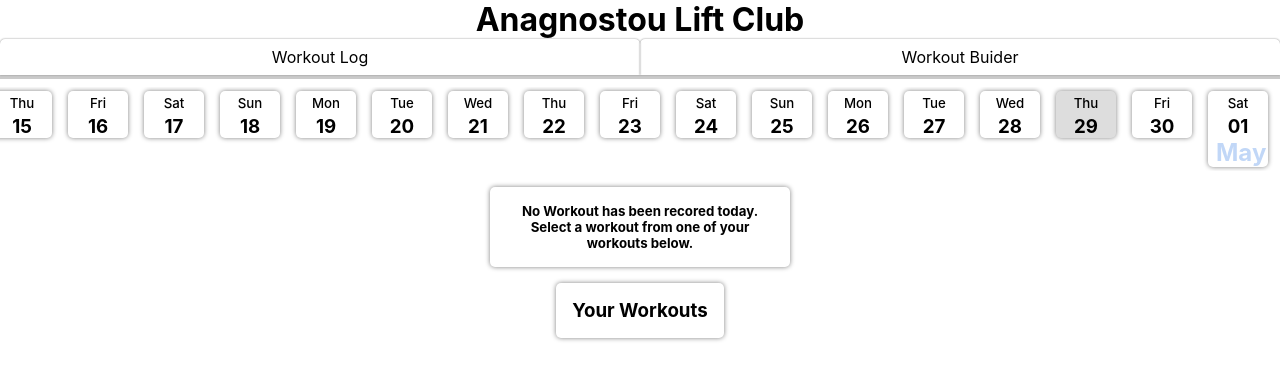
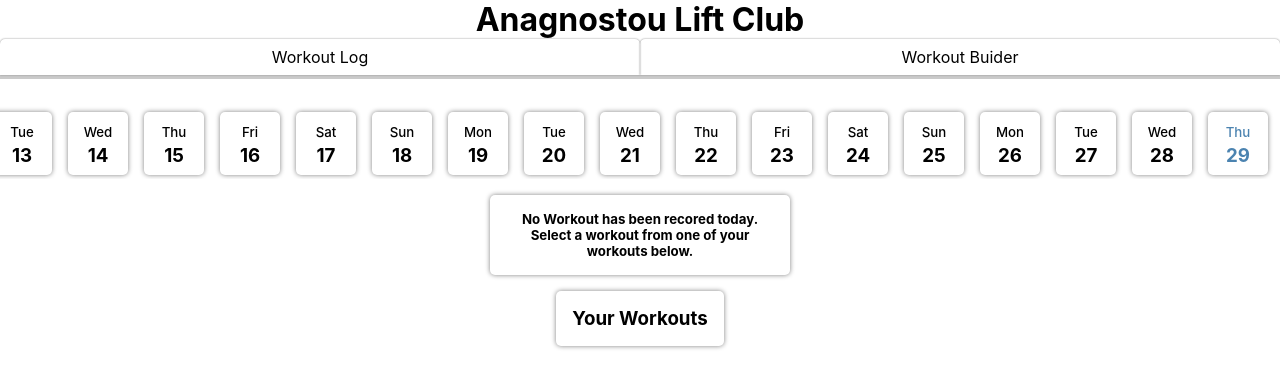
Before and after one commit to George-Anagnostou/liftclub, a Next.js app: page /workoutLog in a window 1280 px wide. Shown: the top 388 px of the page. Built offline with nearby package versions, Linux system fonts and the light colour scheme.

Commit message:
UI enhancements

```diff
--- a/components/workoutLog/UserWorkouts.js
+++ b/components/workoutLog/UserWorkouts.js
@@ -52,6 +52,6 @@ const UserWorkoutsContainer = styled.div`
   }
 
   @media (max-width: 500px) {
-    width: 100%;
+    width: 98%;
   }
 `;
--- a/components/workoutLog/Workout.js
+++ b/components/workoutLog/Workout.js
@@ -75,7 +75,7 @@ const SaveWorkoutButton = styled.button`
   box-shadow: 0 0 5px grey;
 
   @media (max-width: 500px) {
-    width: 100%;
+    width: 98%;
   }
 `;
 
@@ -149,7 +149,7 @@ const WorkoutList = styled.ul`
 
   @media (max-width: 500px) {
     .exercise {
-      width: 100%;
+      width: 98%;
 
       ul {
         width: 100%;
@@ -181,7 +181,7 @@ const WorkoutNote = styled.div`
   }
 
   @media (max-width: 500px) {
-    width: 100%;
+    width: 98%;
     textarea {
       width: 100%;
       max-width: unset;
--- a/pages/workoutLog.js
+++ b/pages/workoutLog.js
@@ -88,16 +88,21 @@ export default function workoutLog() {
   };
 
   const formatDate = (numOfDaysToShift) => {
+    // Shift todays date by a specified number of days
     const date = new Date();
-
     date.setDate(date.getDate() + numOfDaysToShift);
 
+    const { year, month, day } = yearMonthDay;
+
+    const dateCurrentlyDisplayed =
+      date.getFullYear() === year && date.getMonth() === month && date.getDate() === day;
+
     return (
-      <>
+      <div style={dateCurrentlyDisplayed ? { color: "#4B83B0" } : null}>
+        {date.getDate() === 1 && <h2>{String(date).substring(3, 7)}</h2>}
         <h5>{String(date).substring(0, 3)}</h5>
         <h3>{String(date).substring(8, 11)}</h3>
-        {date.getDate() === 1 && <h2>{String(date).substring(3, 7)}</h2>}
-      </>
+      </div>
     );
   };
 
@@ -192,8 +197,8 @@ export default function workoutLog() {
     setWorkoutNote("");
   };
 
-  // Set page state if user is logged in
   useEffect(() => {
+    // Set yearMonthDay to today
     const date = new Date();
     const currYear = date.getFullYear();
     const currMonth = date.getMonth();
@@ -201,6 +206,7 @@ export default function workoutLog() {
 
     setYearMonthDay({ year: currYear, month: currMonth, day: currDay });
 
+    // Set page state if user is logged in
     if (user) {
       setDataToToday();
 
@@ -217,7 +223,7 @@ export default function workoutLog() {
     <Layout>
       <MainContainer>
         <DateBar>
-          {[-2, -1, ...Array(90).keys()].map((x) => (
+          {[...Array(90).keys()].map((x) => (
             <li
               className={x ? "date" : "date today"}
               onClick={() => changeCurrentDayData(-x)}
@@ -275,11 +281,11 @@ const MainContainer = styled.main`
   flex-direction: column;
   justify-content: center;
   align-items: center;
-  padding: 0.5rem 0;
 `;
 
 const DateBar = styled.ul`
   display: flex;
+  align-items: flex-end;
   flex-direction: row-reverse;
 
   width: 100%;
@@ -288,7 +294,7 @@ const DateBar = styled.ul`
 
   .date {
     min-width: 60px;
-    padding: 0 0.5rem;
+    padding: 0.5rem;
     margin: 0 0.5rem;
     cursor: pointer;
     border-radius: 5px;
@@ -303,16 +309,13 @@ const DateBar = styled.ul`
       margin: 0.25rem;
     }
     h2 {
-      color: #c1d7f7;
+      color: #4b83b0;
+      font-weight: 400;
     }
   }
 
-  .today {
-    background: #dddddd;
-  }
-
   @media (max-width: 500px) {
-    width: 100%;
+    /* Remove scroll bar on mobile */
     -ms-overflow-style: none; /* IE and Edge */
     scrollbar-width: none; /* Firefox */
 
@@ -326,11 +329,11 @@ const FallbackText = styled.h5`
   border-radius: 5px;
   box-shadow: 0 0 5px grey;
   max-width: 300px;
-  margin: 1rem auto;
+  margin: 1rem 0.25rem;
   padding: 1rem;
 
   @media (max-width: 500px) {
-    width: 100%;
+    width: 98%;
     max-width: 100%;
   }
 `;
```
